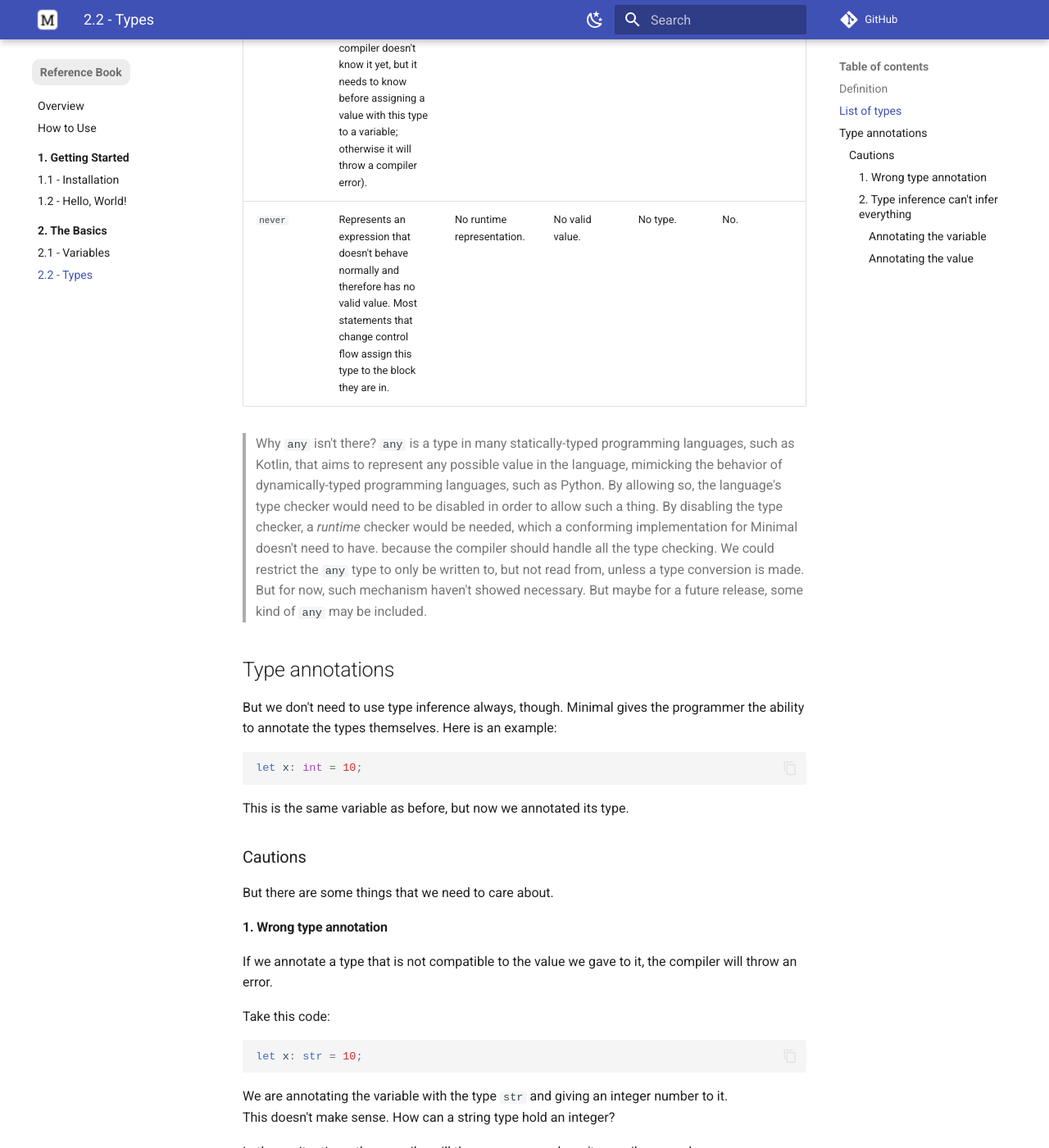
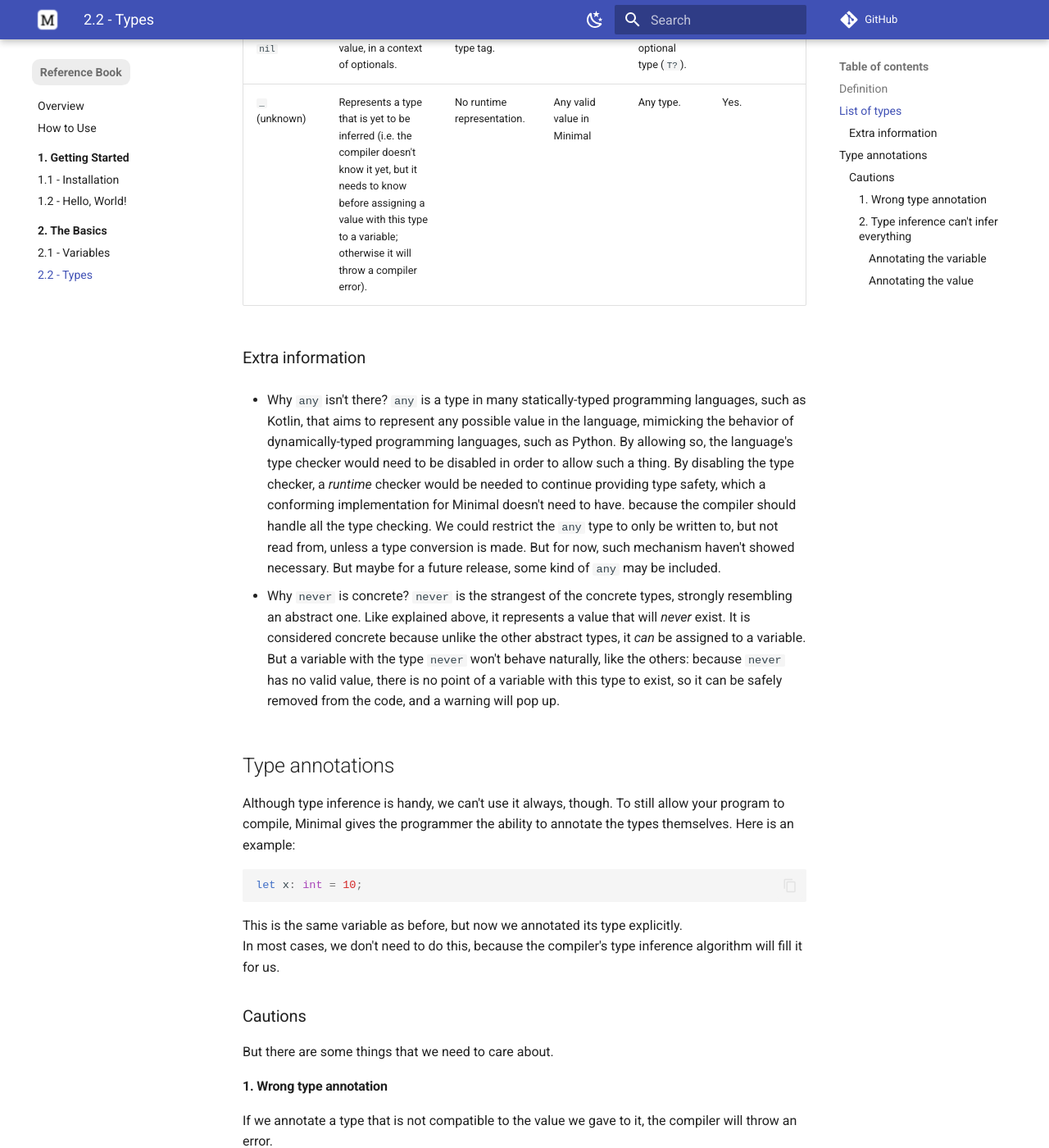
Before and after one commit to JuniorBecari10/minimal, an MkDocs documentation site: the page built from docs/docs/reference/2-the-basics/2.2-types.md, in a window 1280 px wide and 1400 px high, scrolled down 2402 px. Shown: the whole window at 82% size. Built offline with MkDocs 1.6.1 and Material for MkDocs 9.7.7, drawn with Linux system fonts in a browser that asks for light colours; comment, search, counter and statistics services are not loaded; some of the changed text lies outside the part shown.

````diff
--- a/docs/docs/reference/2-the-basics/2.2-types.md
+++ b/docs/docs/reference/2-the-basics/2.2-types.md
@@ -54,6 +54,7 @@ Name|Description|Size|Range
 `T?` (optional)|Represents a type that may not have a value.|Same as `T`.|Same as `T`, plus `nil`.
 `fn` (function)|Represents a function or a closure with the specified argument and return types.|Enough to fit the name, the chunk of code (see [chunk] in the technical book) and the number of arguments (arity), or just the size of a pointer plus the arity if it points to a native function; actual size depends on the implementation and the platform.|All valid functions and closures.
 `range<T>`|Represents a range or an interval of numbers or characters.|Size of `T` * `3`, plus the size of `bool`.|Any combination of the supported types (`int`, `float` and `char`), both inclusive and not.
+`never`|Represents an expression that doesn't behave normally and therefore has no valid value. Most statements that change control flow assign this type to the block they are in.|No runtime representation.|No valid value.|
 
 - Abstract types:
 
@@ -61,26 +62,37 @@ Name|Description|Size|Range|Types it can coerce to|Representable via syntax
 ---|---|---|---|---|---
 `untyped nil`|Represents no value, in a context of optionals.|No size; only type tag.|`nil`.|Any optional type (`T?`).|No.
 `_` (unknown)|Represents a type that is yet to be inferred (i.e. the compiler doesn't know it yet, but it needs to know before assigning a value with this type to a variable; otherwise it will throw a compiler error).|No runtime representation.|Any valid value in Minimal|Any type.|Yes.
-`never`|Represents an expression that doesn't behave normally and therefore has no valid value. Most statements that change control flow assign this type to the block they are in.|No runtime representation.|No valid value.|No type.|No.
 
-> Why `any` isn't there?
-> `any` is a type in many statically-typed programming languages, such as Kotlin, that aims to represent any possible value in the language, mimicking the behavior of dynamically-typed programming languages, such as Python.
-> By allowing so, the language's type checker would need to be disabled in order to allow such a thing.
-> By disabling the type checker, a _runtime_ checker would be needed, which a conforming implementation for Minimal doesn't need to have.
-> because the compiler should handle all the type checking.
-> We could restrict the `any` type to only be written to, but not read from, unless a type conversion is made. But for now, such mechanism
-> haven't showed necessary. But maybe for a future release, some kind of `any` may be included.
+### Extra information
+
+- Why `any` isn't there?
+    `any` is a type in many statically-typed programming languages, such as Kotlin, that aims to represent any possible value in the language,
+    mimicking the behavior of dynamically-typed programming languages, such as Python.
+    By allowing so, the language's type checker would need to be disabled in order to allow such a thing.
+    By disabling the type checker, a _runtime_ checker would be needed to continue providing type safety,
+    which a conforming implementation for Minimal doesn't need to have.
+    because the compiler should handle all the type checking.
+    We could restrict the `any` type to only be written to, but not read from, unless a type conversion is made. But for now, such mechanism
+    haven't showed necessary. But maybe for a future release, some kind of `any` may be included.
+
+- Why `never` is concrete?
+    `never` is the strangest of the concrete types, strongly resembling an abstract one.
+    Like explained above, it represents a value that will _never_ exist. It is considered concrete because unlike the other abstract types,
+    it _can_ be assigned to a variable. But a variable with the type `never` won't behave naturally,
+    like the others: because `never` has no valid value, there is no point of a variable with this type to exist,
+    so it can be safely removed from the code, and a warning will pop up.
 
 ## Type annotations
 
-But we don't need to use type inference always, though. Minimal gives the programmer the ability to annotate the types
-themselves. Here is an example:
+Although type inference is handy, we can't use it always, though.
+To still allow your program to compile, Minimal gives the programmer the ability to annotate the types themselves. Here is an example:
 
 ```rust
 let x: int = 10;
 ```
 
-This is the same variable as before, but now we annotated its type.
+This is the same variable as before, but now we annotated its type explicitly. <br />
+In most cases, we don't need to do this, because the compiler's type inference algorithm will fill it for us.
 
 ### Cautions
 
````
Also changed, not shown: 1 other file.
